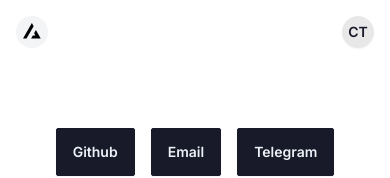
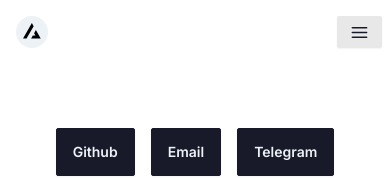
Before and after one commit to damartripamungkas/damartripamungkas.github.io, a Next.js app: page /contact in a window 390 px wide. Shown: the top 178 px of the page. Built offline with nearby package versions, Linux system fonts and the light colour scheme.

Commit message:
feat: add sidebar menu for mobile view

```diff
--- a/src/app/components/navbar.tsx
+++ b/src/app/components/navbar.tsx
@@ -1,6 +1,8 @@
 "use client"
+import { useTheme } from "next-themes"
 import { usePathname } from "next/navigation"
-import { useTheme } from "next-themes"
+import { useEffect, useState } from "react"
+import { FiMenu, FiMoon, FiSun } from "react-icons/fi"
 
 const navigation = [
   { name: "Home", href: "/" },
@@ -14,19 +16,31 @@
 }
 
 export default function Navbar() {
+  const { theme, setTheme } = useTheme()
+  const [isClient, setIsClient] = useState(false)
   const pathName = usePathname()
-  const { theme, setTheme } = useTheme()
+  const antonymTheme = theme == "dark" ? "light" : "dark"
+  const iconTheme = antonymTheme == "dark" ? <FiMoon size={22} /> : <FiSun size={22} />
+  const onClickSetTheme = () => {
+    setTheme(antonymTheme)
+    document.body.setAttribute("data-theme", antonymTheme)
+  }
+
+  useEffect(() => {
+    setIsClient(true)
+  }, [])
 
   return (
     <nav className="flex h-16 justify-between">
       <div className="flex">
         <div className="flex flex-shrink-0 items-center">
+          <a href="/">
             <svg
               width="32"
               height="32"
               viewBox="0 0 32 32"
               fill="none"
-            className="text-gray-100"
+              className="text-neutral-content"
               xmlns="http://www.w3.org/2000/svg"
             >
               <rect width="100%" height="100%" rx="16" fill="currentColor" />
@@ -37,6 +51,7 @@
                 fill="black"
               />
             </svg>
+          </a>
         </div>
         <div className="hidden sm:-my-px sm:ml-6 sm:flex sm:space-x-8">
           {navigation.map((item) => (
@@ -56,40 +71,43 @@
         </div>
       </div>
 
+      <div className="hidden sm:-my-px sm:ml-6 sm:flex sm:space-x-8">
         <div className="flex">
           <div className="flex flex-shrink-0 items-center">
-          <button
-            className="text-sm btn btn-circle btn-sm"
-            onClick={() => {
-              setTheme(theme == "dark" ? "light" : "dark")
-            }}
-          >
-            CT
+            <button className="btn btn-circle btn-sm" onClick={onClickSetTheme}>
+              {isClient ? iconTheme : <span className="loading loading-spinner"></span>}
             </button>
           </div>
         </div>
+      </div>
 
-      {/* <Disclosure.Panel className="sm:hidden">
-        <div className="space-y-1 pt-2 pb-3">
-          {navigation.map((item) => (
-            <Disclosure.Button
-              key={item.name}
-              as="a"
-              href={item.href}
-              className={classNames(
-                pathname === item.href
-                  ? "bg-slate-50 border-slate-500 text-slate-700"
-                  : "border-transparent text-gray-600 hover:bg-gray-50 hover:border-gray-300 hover:text-gray-800",
-                "block pl-3 pr-4 py-2 border-l-4 text-base font-medium"
-              )}
-              aria-current={pathname === item.href ? "page" : undefined}
-            >
-              {item.name}
-            </Disclosure.Button>
-          ))}
+      <div className="-mr-2 flex items-center sm:hidden">
+        <div className="drawer z-50">
+          <input id="my-drawer" type="checkbox" className="drawer-toggle" />
+          <div className="drawer-content">
+            <label htmlFor="my-drawer" role="button" className="btn btn-sm">
+              <FiMenu size={19} />
+            </label>
           </div>
-        <div className="border-t border-gray-200 pt-4 pb-3"></div>
-      </Disclosure.Panel> */}
+          <div className="drawer-side overflow-hidden">
+            <label htmlFor="my-drawer" className="drawer-overlay"></label>
+            <ul className="menu p-5 w-8/12 min-h-full bg-base-200 text-base-content">
+              {[
+                ...navigation.map((it, index: number) => (
+                  <li key={index}>
+                    <a href={it.href}>{it.name}</a>
+                  </li>
+                )),
+                <li key={navigation.length} className="pt-3">
+                  <a onClick={onClickSetTheme}>
+                    {isClient ? iconTheme : <span className="loading loading-spinner"></span>}
+                  </a>
+                </li>
+              ]}
+            </ul>
+          </div>
+        </div>
+      </div>
     </nav>
   )
 }
```
Lines whose indentation alone changed are shown as unchanged.
